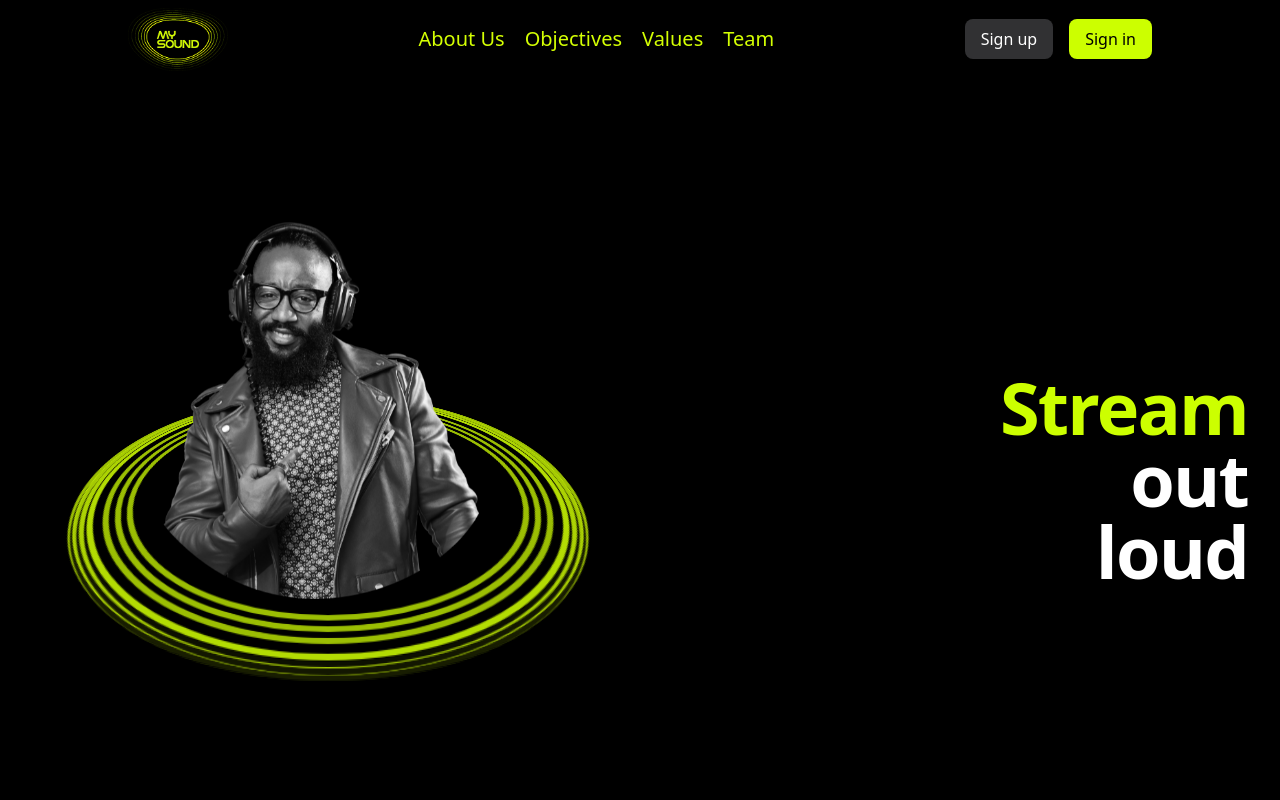
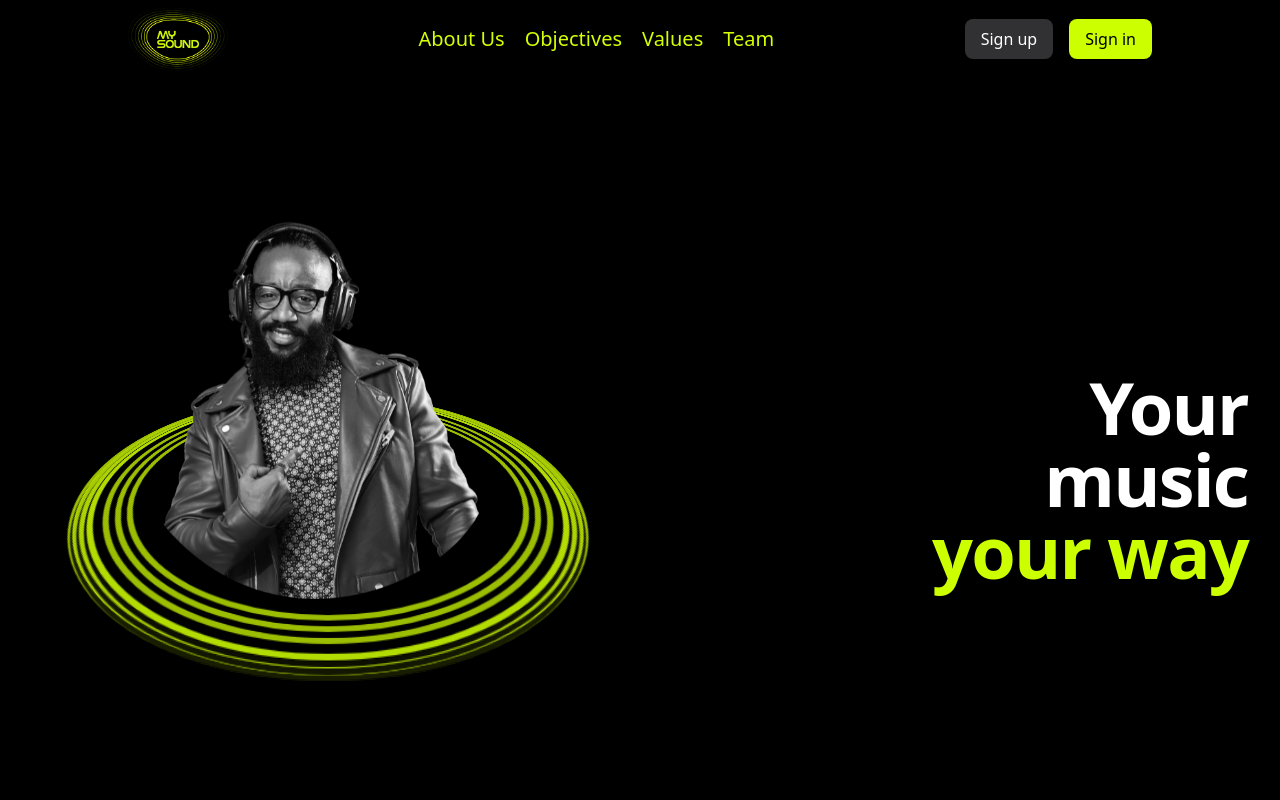
Before and after one commit to Joshua-Ogbonna/new-landing, a Next.js app: page / in a window 1280 px wide. Shown: the top 800 px of the page. Built offline with nearby package versions, Linux system fonts and the light colour scheme.

Commit message:
workplease

```diff
--- a/app/components/Hero/Hero2.tsx
+++ /dev/null
@@ -1,12 +0,0 @@
-"use client"
-import { useEffect } from "react";
-import gsap from "gsap";
-import { ScrollTrigger } from "gsap/ScrollTrigger";
-import Image from "next/image";
-const Hero2 = () => {
-  return (
-    <div>Hero2</div>
-  )
-}
-
-export default Hero2
--- a/app/components/Nav.tsx
+++ b/app/components/Nav.tsx
@@ -4,7 +4,6 @@ import { AiOutlineMenu } from "react-icons/ai";
 import { useState } from "react";
 import Image from "next/image";
 import Link from "next/link";
-import logo from '../../assets/logo.png'
 export default function Nav() {
   const [nav, setNav] = useState(false);
   const handleNav = () => {
--- a/app/components/NewHero.tsx
+++ b/app/components/NewHero.tsx
@@ -197,10 +197,11 @@ const Slider = () => {
         {/* Right section with text */}
         <div className="w-full  md:w-1/2 mt-8 md:mt-0 px-4">
           <h1 className="text-[#CCFF00] reveal-text text-7xl sm:text-5xl lg:text-7xl font-bold text-center md:text-left lg:text-right leading-none tracking-tight">
-            Stream <br />
-            <span className="text-white">out</span>{" "}
+
+            <span className="text-white font-bold"> Your <br /></span>{" "}
+            <span className="text-white font-bold">music</span>{" "}
             <br className="hidden lg:block" />
-            <span className="text-white">loud</span>
+            <span className="">your way</span>
           </h1>
         </div>
       </div>
@@ -385,10 +386,10 @@ const Slider = () => {
         {/* Right section with text */}
         <div className="w-full  md:w-1/2 mt-8 md:mt-0 px-4">
           <h1 className="text-black reveal-text text-7xl sm:text-5xl lg:text-7xl font-bold text-center md:text-left lg:text-right leading-none tracking-tight">
-            Stream <br />
-            <span className="">out</span>{" "}
+            Earn <br />
+            <span className="">as you</span>{" "}
             <br className="hidden lg:block" />
-            <span className="">loud</span>
+            <span className="">Grow</span>
           </h1>
         </div>
       </div>
```
